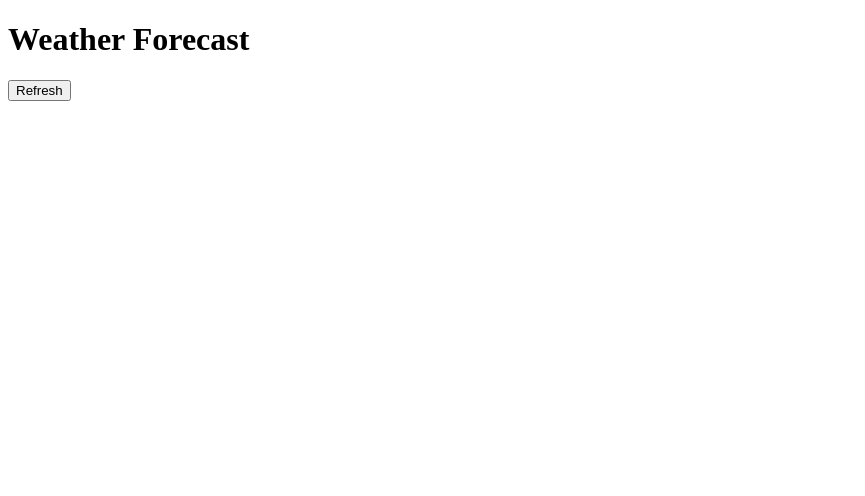
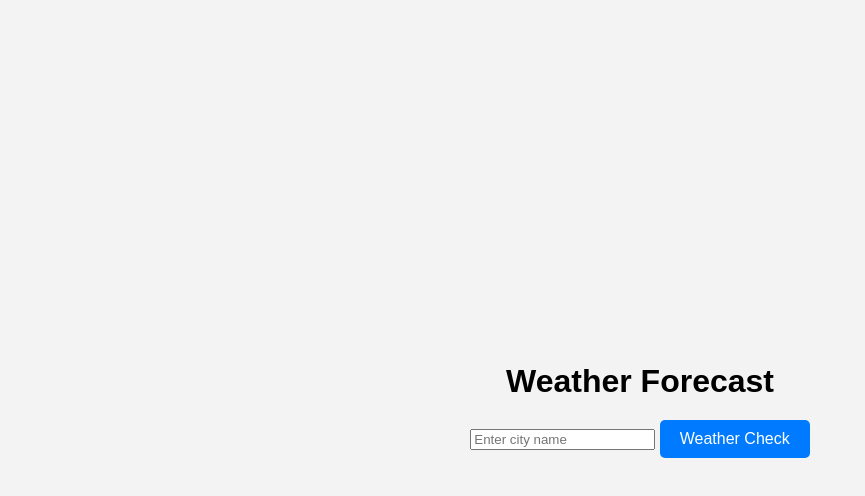
Before and after one commit to kashishbhatejaaa/javaassinment3, a plain HTML site: page index.html in a window 1280 px wide. Shown: the whole page, without its empty margins (0-865 px from the left). Drawn offline with Linux system fonts and the light colour scheme.

Commit message:
index.html

```diff
--- a/index.html
+++ b/index.html
@@ -4,13 +4,15 @@
     <meta charset="UTF-8">
     <meta name="viewport" content="width=device-width, initial-scale=1.0">
     <title>Weather Forecast</title>
+    <link rel="stylesheet" href="styles.css">
 </head>
 <body>
-    <h1>Weather Forecast</h1>
-    <div id="weatherData">
-        <!-- Weather forecast data will be inserted here -->
+    <div class="container">
+        <h1>Weather Forecast</h1>
+        <input type="text" id="cityInput" placeholder="Enter city name">
+        <button id="getWeatherBtn"> Weather Check</button>
+        <div id="weatherData"></div>
     </div>
-    <button id="refresh">Refresh</button>
 
     <script src="script.js"></script>
 </body>
```
